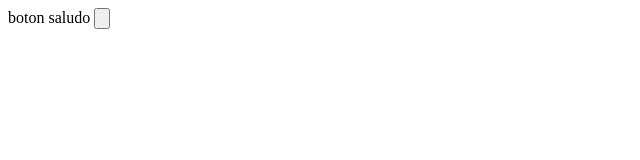
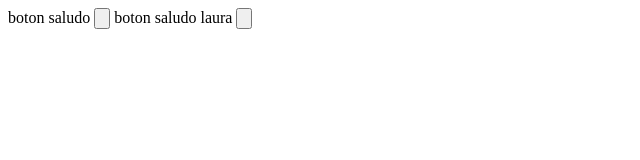
Before and after one commit to andres6789/ejemplo-alura, a plain HTML site: page index.html in a window 1280 px wide. Shown: the whole page, without its empty margins (0-640 px from the left). Drawn offline with Linux system fonts and the light colour scheme.

Commit message:
actualizar dos al tiempo

```diff
--- a/index.html
+++ b/index.html
@@ -9,6 +9,9 @@
     <div>
         <label for="mensaje-saludo">boton saludo</label>
         <input class="mensaje-saludo" type="button">
+        <label for="mensaje-saludoLaura">boton saludo laura</label>
+        <input class="mensaje-saludoLaura" type="button">
+
     </div>
 
     <script src="app.js"></script>
```
Also changed, not shown: contacto.html (+1 -0 lines).
